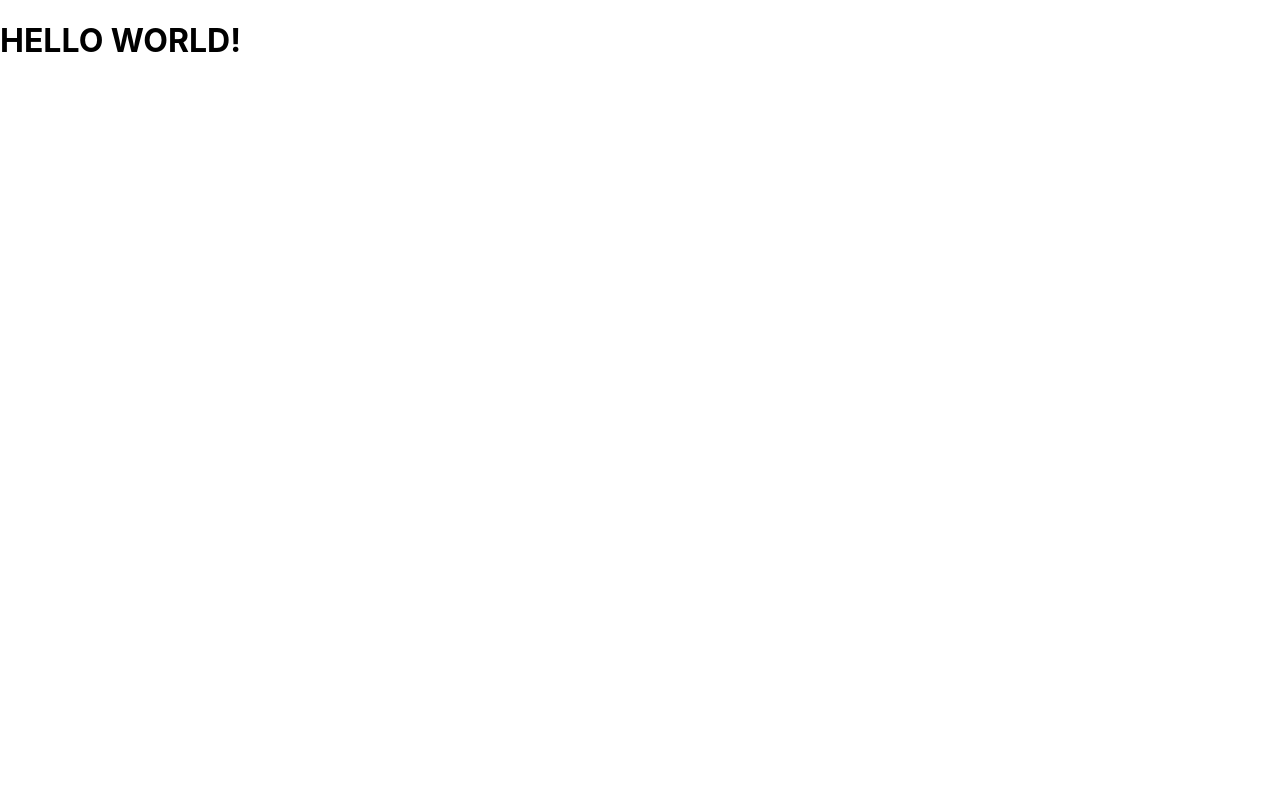
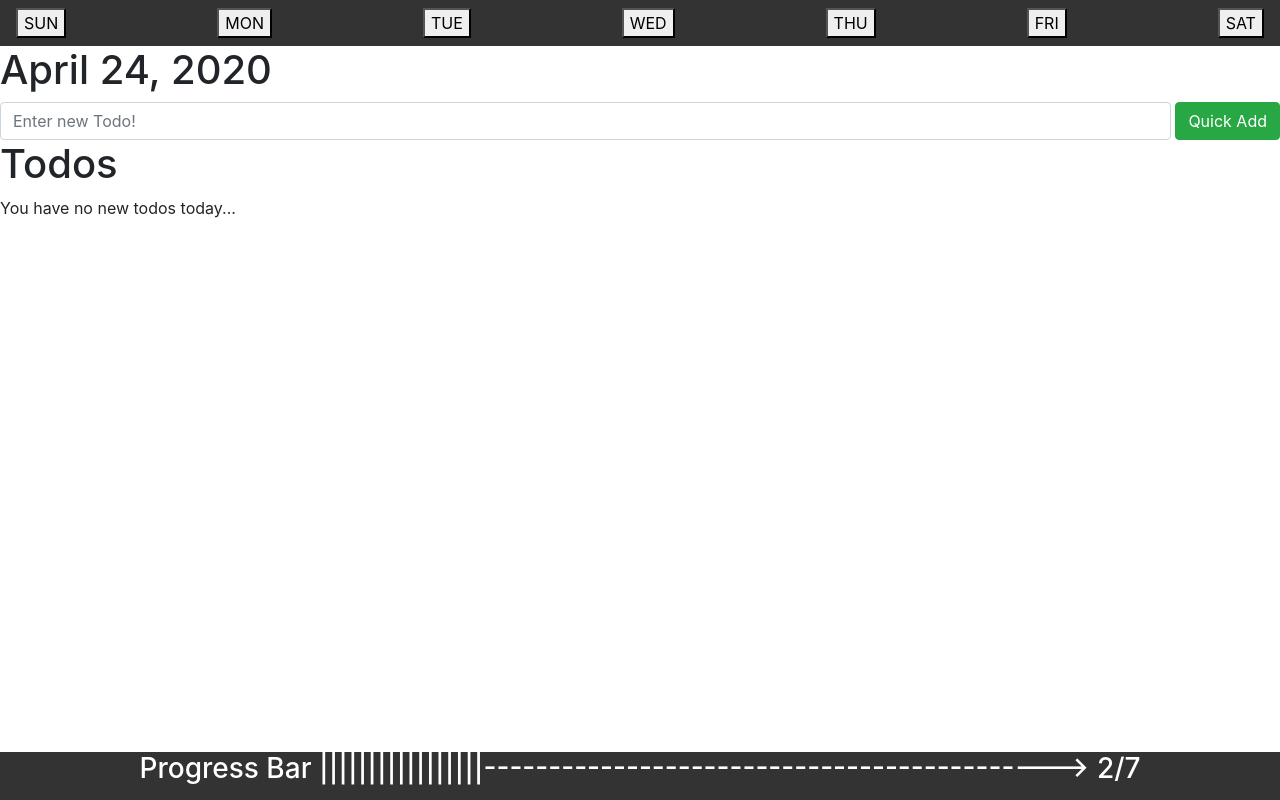
Before and after one commit to tuanhuynht1/weekly-planner-app, a React (Create React App) app in the folder client/: page / in a window 1280 px wide. Built offline with nearby package versions, Linux system fonts and the light colour scheme.

Commit message:
added database interface, stripped styling

```diff
--- a/client/public/index.html
+++ b/client/public/index.html
@@ -10,10 +10,22 @@
       content="Weekly Planner App"
     />
     <link rel="manifest" href="%PUBLIC_URL%/manifest.json" />
+    <link rel="stylesheet" href="https://maxcdn.bootstrapcdn.com/bootstrap/4.0.0/css/bootstrap.min.css"
+      integrity="sha384-Gn5384xqQ1aoWXA+058RXPxPg6fy4IWvTNh0E263XmFcJlSAwiGgFAW/dAiS6JXm"
+      crossorigin="anonymous">
     <title>Weekly Planner App</title>
   </head>
   <body>
     <noscript>You need to enable JavaScript to run this app.</noscript>
     <div id="root"></div>
+    <script src="https://code.jquery.com/jquery-3.2.1.slim.min.js"
+      integrity="sha384-KJ3o2DKtIkvYIK3UENzmM7KCkRr/rE9/Qpg6aAZGJwFDMVNA/GpGFF93hXpG5KkN"
+      crossorigin="anonymous"></script>
+    <script src="https://cdnjs.cloudflare.com/ajax/libs/popper.js/1.12.9/umd/popper.min.js"
+      integrity="sha384-ApNbgh9B+Y1QKtv3Rn7W3mgPxhU9K/ScQsAP7hUibX39j7fakFPskvXusvfa0b4Q"
+      crossorigin="anonymous"></script>
+    <script src="https://maxcdn.bootstrapcdn.com/bootstrap/4.0.0/js/bootstrap.min.js"
+      integrity="sha384-JZR6Spejh4U02d8jOt6vLEHfe/JQGiRRSQQxSfFWpi1MquVdAyjUar5+76PVCmYl"
+      crossorigin="anonymous"></script>
   </body>
 </html>
--- a/client/src/App.css
+++ /dev/null
@@ -1,38 +0,0 @@
-.App {
-  text-align: center;
-}
-
-.App-logo {
-  height: 40vmin;
-  pointer-events: none;
-}
-
-@media (prefers-reduced-motion: no-preference) {
-  .App-logo {
-    animation: App-logo-spin infinite 20s linear;
-  }
-}
-
-.App-header {
-  background-color: #282c34;
-  min-height: 100vh;
-  display: flex;
-  flex-direction: column;
-  align-items: center;
-  justify-content: center;
-  font-size: calc(10px + 2vmin);
-  color: white;
-}
-
-.App-link {
-  color: #61dafb;
-}
-
-@keyframes App-logo-spin {
-  from {
-    transform: rotate(0deg);
-  }
-  to {
-    transform: rotate(360deg);
-  }
-}
--- a/client/src/App.js
+++ b/client/src/App.js
@@ -1,9 +1,38 @@
-import React from 'react';
-import './App.css';
+import React, {Fragment} from 'react';
+import QuickAdd from './components/QuickAdd';
+import Todos from './components/Todos';
+import Footer from './components/Footer';
+import NavBar from './components/NavBar';
+import './styles.css';
 
 function App() {
+
+  const monthToString = month => {
+    switch(month){
+      case 0: return 'January'; case 1: return 'February';  case 2: return 'March';
+      case 3: return 'April';   case 4: return 'May';       case 5: return 'June';
+      case 6: return 'July';    case 7: return 'August';    case 8: return 'September';
+      case 9: return 'October'; case 10: return 'November'; case 11: return 'December';
+      default: return '';
+    }
+  }
+
+  // calculate date as soon as app starts up
+  const today = new Date();
+  let date = today.getDate();
+  let month = today.getMonth(); // [Jan,Dec] -> [0,11]
+  let year = today.getFullYear();
+  // let day = today.getDay(); // [Sun,Sat] -> [0,6]
+
+
   return (
-    <h1>HELLO WORLD!</h1>
+    <Fragment>
+      <NavBar/>
+      <h1>{monthToString(month)  + ' ' + date + ', ' + year}</h1>
+      <QuickAdd/>
+      <Todos/>
+      <Footer/>
+    </Fragment>
   )
 }
 
--- /dev/null
+++ b/client/src/components/Footer.js
@@ -0,0 +1,11 @@
+import React from 'react';
+
+const Footer = () => {
+	return (
+		<div className='footer'>
+            <h3>Progress Bar |||||||||||||||||--------------------------------------------> 2/7</h3>
+		</div>
+	);
+};
+
+export default Footer;
--- /dev/null
+++ b/client/src/components/NavBar.js
@@ -0,0 +1,17 @@
+import React from 'react';
+
+const NavBar = () => {
+	return (
+		<div className='navbar'>
+            <button>SUN</button>
+            <button>MON</button>
+            <button>TUE</button>
+            <button>WED</button>
+            <button>THU</button>
+            <button>FRI</button>
+            <button>SAT</button>
+		</div>
+	);
+};
+
+export default NavBar;
--- /dev/null
+++ b/client/src/components/QuickAdd.js
@@ -0,0 +1,12 @@
+import React from 'react';
+
+const QuickAdd = () => {
+	return (
+		<form className='d-flex'>
+			<input type='text' placeholder='Enter new Todo!' className='form-control' />
+			<button className='btn btn-success ml-1'>Quick Add</button>
+		</form>
+	);
+};
+
+export default QuickAdd;
--- /dev/null
+++ b/client/src/components/Todos.js
@@ -0,0 +1,14 @@
+import React from 'react';
+
+const Todos = () => {
+	return (
+		<div>
+			<h1>Todos</h1>
+			<div>
+				<p>You have no new todos today...</p>
+			</div>
+		</div>
+	);
+};
+
+export default Todos;
--- /dev/null
+++ b/client/src/styles.css
@@ -0,0 +1,37 @@
+/*
+    Globals
+---------------------------------------------------------------------------
+*/
+
+
+/*
+    NavBar
+---------------------------------------------------------------------------
+*/
+.navbar{
+    overflow: hidden;
+    background-color: #333;
+}
+
+
+/*
+    Containers
+---------------------------------------------------------------------------
+*/
+
+
+
+/*
+    Footer
+---------------------------------------------------------------------------
+*/
+.footer {
+    position: fixed;
+    left: 0;
+    bottom: 0;
+    width: 100%;
+    height: 6vh;
+    background-color: #333;
+    color: white;
+    text-align: center;
+}
```
Also changed, not shown: 2 other files (tests, documents, lock files or other folders).
